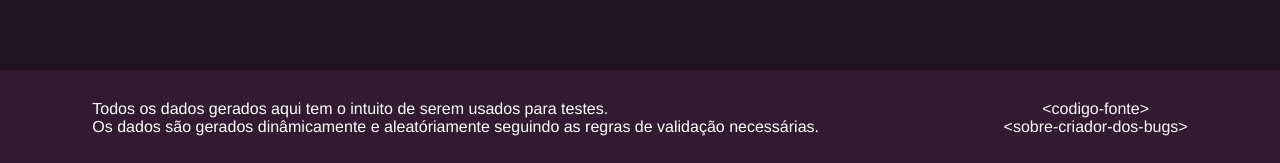
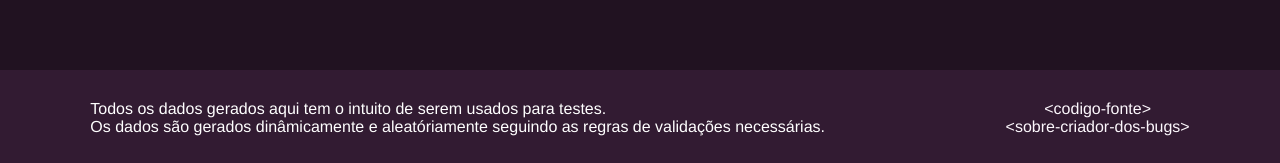
Before and after one commit to oxechicao/data-maker, a plain HTML site: page index.html in a window 1280 px wide. Shown: the part 634-797 px from the top of the page. Drawn offline with Linux system fonts and the light colour scheme.

Commit message:
fix text

```diff
--- a/index.html
+++ b/index.html
@@ -33,7 +33,7 @@
       <div class="item-footer">
         <div>
           Todos os dados gerados aqui tem o intuito de serem usados para testes. <br>
-          Os dados são gerados dinâmicamente e aleatóriamente seguindo as regras de validação necessárias.
+          Os dados são gerados dinâmicamente e aleatóriamente seguindo as regras de validações necessárias.
         </div>
         <div style="text-align: center;">
           <a href="https://github.com/thiichico/data-maker"> &lt;codigo-fonte&gt; </a> <br>
```
